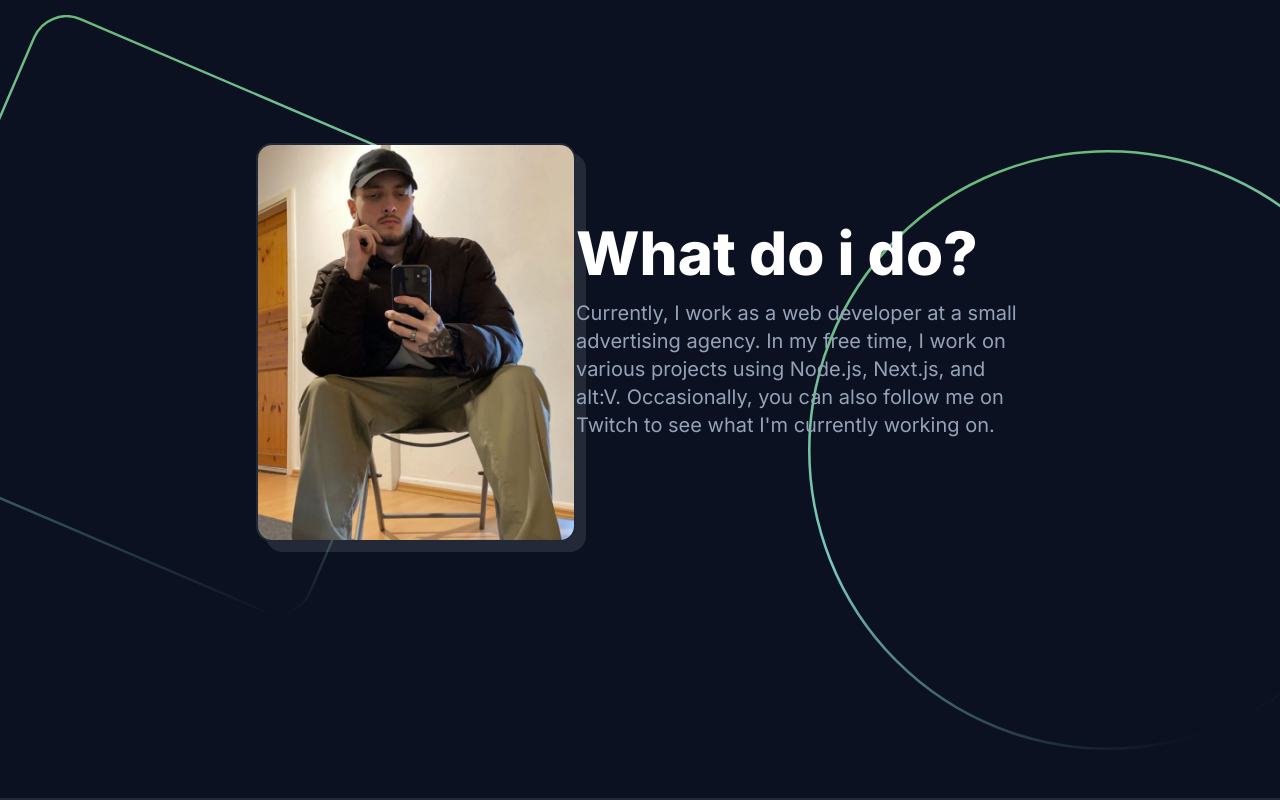
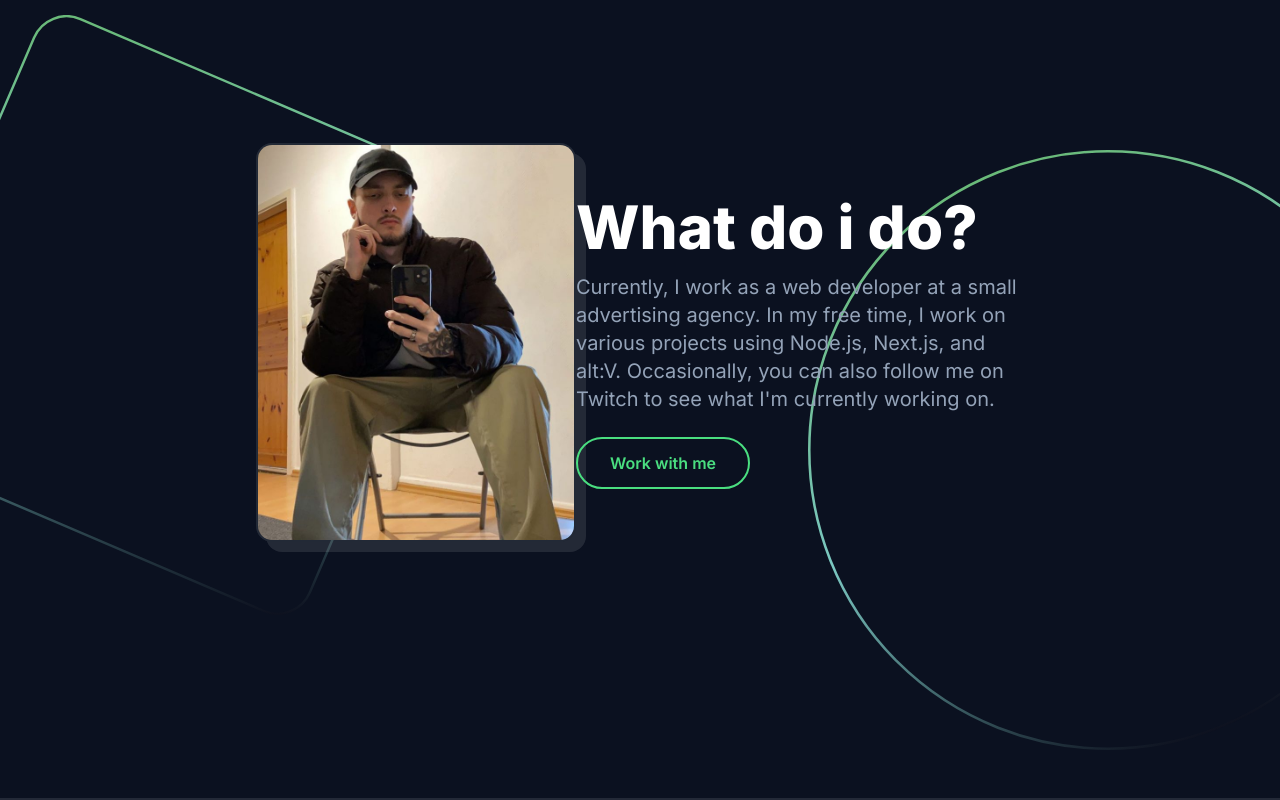
Before and after one commit to MnkyArts/portfolio-website, a Next.js app: page / in a window 1280 px wide. Shown: the part 1027-1827 px from the top of the page. Built offline with nearby package versions, Linux system fonts and the light colour scheme.

Commit message:
added work with me button

```diff
--- a/src/app/components/About.jsx
+++ b/src/app/components/About.jsx
@@ -21,6 +21,9 @@ const About = () => {
                 <p className="text-lg lg:text-xl mb-6">
                 Currently, I work as a web developer at a small advertising agency. In my free time, I work on various projects using Node.js, Next.js, and alt:V. Occasionally, you can also follow me on Twitch to see what I'm currently working on.
                 </p>
+                <button class="bg-transparent hover:bg-green-400 text-green-400 font-semibold hover:text-white py-3 px-8 border-2 border-green-400 hover:border-transparent rounded-full">
+                    Work with me
+                </button>
             </div>
             <Image
                 src="/img/rectangle.svg"
```
